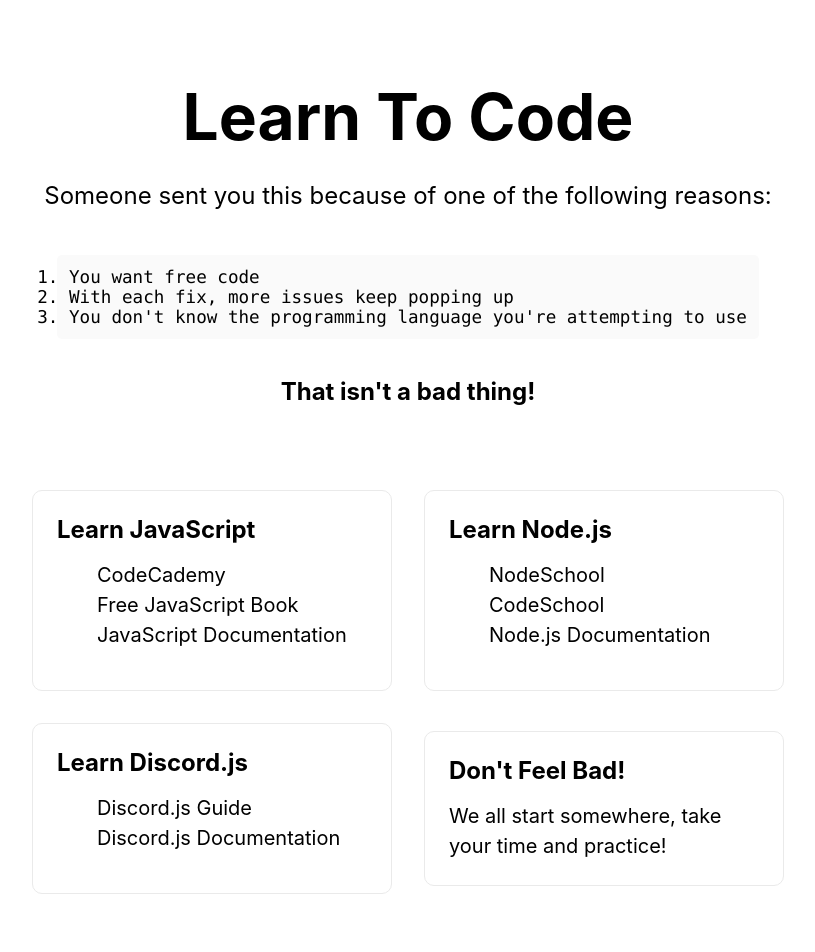
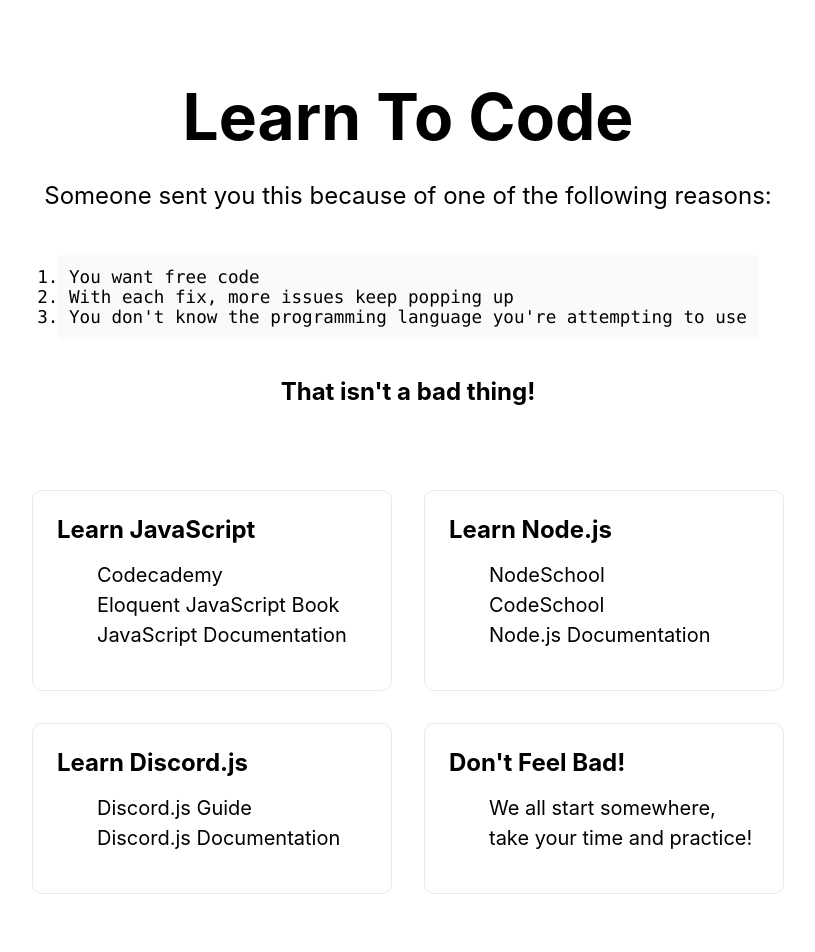
Before and after one commit to RetroHD/learn-to-code-2, a Next.js app: page / in a window 1280 px wide. Shown: the top 952 px of the page, without its empty margins (232-1047 px from the left). Built offline with nearby package versions, Linux system fonts and the light colour scheme.

Commit message:
html cards into jsx components

```diff
--- /dev/null
+++ b/components/Card.jsx
@@ -0,0 +1,10 @@
+import styles from "../styles/Home.module.css";
+
+export default function Card({ title, children }) {
+  return (
+    <div className={styles.card}>
+      <h3>{title}</h3>
+      <ul>{children}</ul>
+    </div>
+  );
+}
--- /dev/null
+++ b/components/CardGrid.jsx
@@ -0,0 +1,45 @@
+import Card from "./Card";
+import CardItem from "./CardItem";
+import styles from "../styles/Home.module.css";
+
+export default function CardGrid() {
+  return (
+    <div className={styles.grid}>
+      <Card title="Learn JavaScript">
+        <CardItem
+          name="Codecademy"
+          url="https://www.codecademy.com/learn/javascript"
+        />
+        <CardItem
+          name="Eloquent JavaScript Book"
+          url="https://eloquentjavascript.net"
+        />
+        <CardItem
+          name="JavaScript Documentation"
+          url="https://developer.mozilla.org/en-US/docs/Web/JavaScript/Guide/Introduction"
+        />
+      </Card>
+      <Card title="Learn Node.js">
+        <CardItem name="NodeSchool" url="https://nodeschool.io" />
+        <CardItem
+          name="CodeSchool"
+          url="https://www.codeschool.com/courses/real-time-web-with-node-js"
+        />
+        <CardItem
+          name="Node.js Documentation"
+          url="https://nodejs.org/en/docs/"
+        />
+      </Card>
+      <Card title="Learn Discord.js">
+        <CardItem name="Discord.js Guide" url="https://discordjs.guide" />
+        <CardItem
+          name="Discord.js Documentation"
+          url="https://discord.js.org/#/docs/main/stable/general/welcome"
+        />
+      </Card>
+      <Card title="Don't Feel Bad!">
+        <CardItem name="We all start somewhere, take your time and practice!"></CardItem>
+      </Card>
+    </div>
+  );
+}
--- /dev/null
+++ b/components/CardItem.jsx
@@ -0,0 +1,9 @@
+export default function CardItem({ url, name }) {
+  return (
+    <>
+      <li>
+        <a href={url}>{name}</a>
+      </li>
+    </>
+  );
+}
--- a/pages/index.jsx
+++ b/pages/index.jsx
@@ -1,3 +1,4 @@
+import CardGrid from "../components/CardGrid";
 import Head from "next/head";
 import styles from "../styles/Home.module.css";
 
@@ -26,59 +27,7 @@
 
         <h2>That isn't a bad thing!</h2>
 
-        <div className={styles.grid}>
-          <div className={styles.card}>
-            <h3>Learn JavaScript</h3>
-            <ul>
-              <li>
-                <a href="https://www.codecademy.com/learn/javascript">
-                  CodeCademy
-                </a>
-              </li>
-              <li>
-                <a href="http://eloquentjavascript.net">Free JavaScript Book</a>
-              </li>
-              <li>
-                <a href="https://developer.mozilla.org/en-US/docs/Web/JavaScript/Guide/Introduction">
-                  JavaScript Documentation
-                </a>
-              </li>
-            </ul>
-          </div>
-          <div className={styles.card}>
-            <h3>Learn Node.js</h3>
-            <ul>
-              <li>
-                <a href="https://nodeschool.io/">NodeSchool</a>
-              </li>
-              <li>
-                <a href="https://www.codeschool.com/courses/real-time-web-with-node-js">
-                  CodeSchool
-                </a>
-              </li>
-              <li>
-                <a href="https://nodejs.org/en/docs/">Node.js Documentation</a>
-              </li>
-            </ul>
-          </div>
-          <div className={styles.card}>
-            <h3>Learn Discord.js</h3>
-            <ul>
-              <li>
-                <a href="https://discordjs.guide/">Discord.js Guide</a>
-              </li>
-              <li>
-                <a href="https://discord.js.org/#/docs/main/stable/general/welcome">
-                  Discord.js Documentation
-                </a>
-              </li>
-            </ul>
-          </div>
-          <div className={styles.card}>
-            <h3>Don't Feel Bad!</h3>
-            <p>We all start somewhere, take your time and practice!</p>
-          </div>
-        </div>
+        <CardGrid />
       </main>
 
       <footer className={styles.footer}>
```
